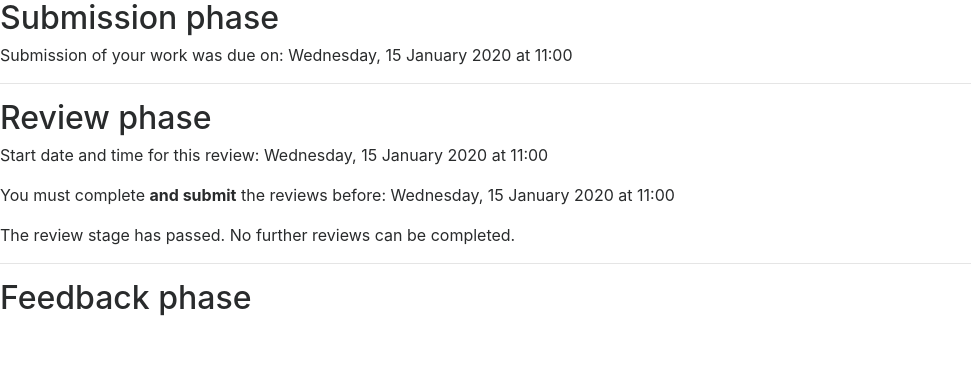
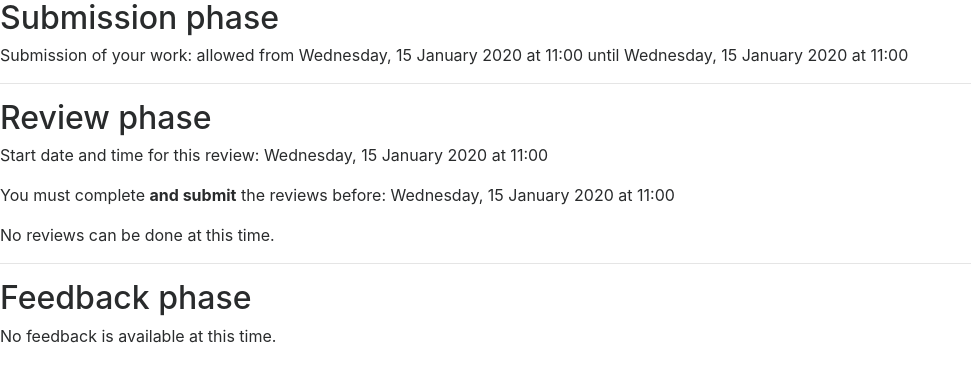
Before and after one commit to kgdunn/peer-review-system, a Django app: template review/templates/review/welcome.html in a window 1280 px wide. Shown: the top 382 px of the page, without its empty margins (0-971 px from the left). Run offline with Django 3.2, Linux system fonts and the light colour scheme; the template is opened without the code that fills it: values that come from a table or form of the project are taken from there, others are empty; tables that the repository leaves empty hold one stand-in row (values such as "Sample post"); some libraries are stand-ins or nearby versions.

Commit message:
Updated time slots in the text output

```diff
--- a/review/templates/review/welcome.html
+++ b/review/templates/review/welcome.html
@@ -4,8 +4,7 @@
 {% block content %}
 
 <h2>Submission phase</h2>
-<p>Submission of your work {% if allow_submit %}is{%else%}was{% endif %} due on: {{pr.dt_submission_deadline|date:"l, d F Y"}} at {{pr.dt_submission_deadline|time:"H:i" }}
-
+<p>Submission of your work: allowed from {{pr.dt_submissions_open_up|date:"l, d F Y"}} at {{pr.dt_submissions_open_up|time:"H:i" }} until {{pr.dt_submission_deadline|date:"l, d F Y"}} at {{pr.dt_submission_deadline|time:"H:i" }}
 
 <hr>
 <h2>Review phase{% if person.role == 'Learn'%}: {{pr.number_of_reviews_per_learner}} peer reviews required{%endif%}</h2>
@@ -35,7 +34,7 @@
   </div>
 </div>
 {% else %} {# if allow_review #}
-<p>The review stage has passed. No further reviews can be completed.
+<p>No reviews can be done at this time.
 {% endif %}
 
 <hr>
@@ -68,6 +67,9 @@ Overall score: {{report__learner_avg|floatformat}} out of a maximum of {{report_
 
 
 {% endif %} {# report__n_reviews == 0 #}
+
+{% else %}
+<p>No feedback is available at this time.
 {% endif %} {# allow_report #}
 
 {% endblock %}
```
Also changed, not shown: review/views.py (+7 -3 lines).
